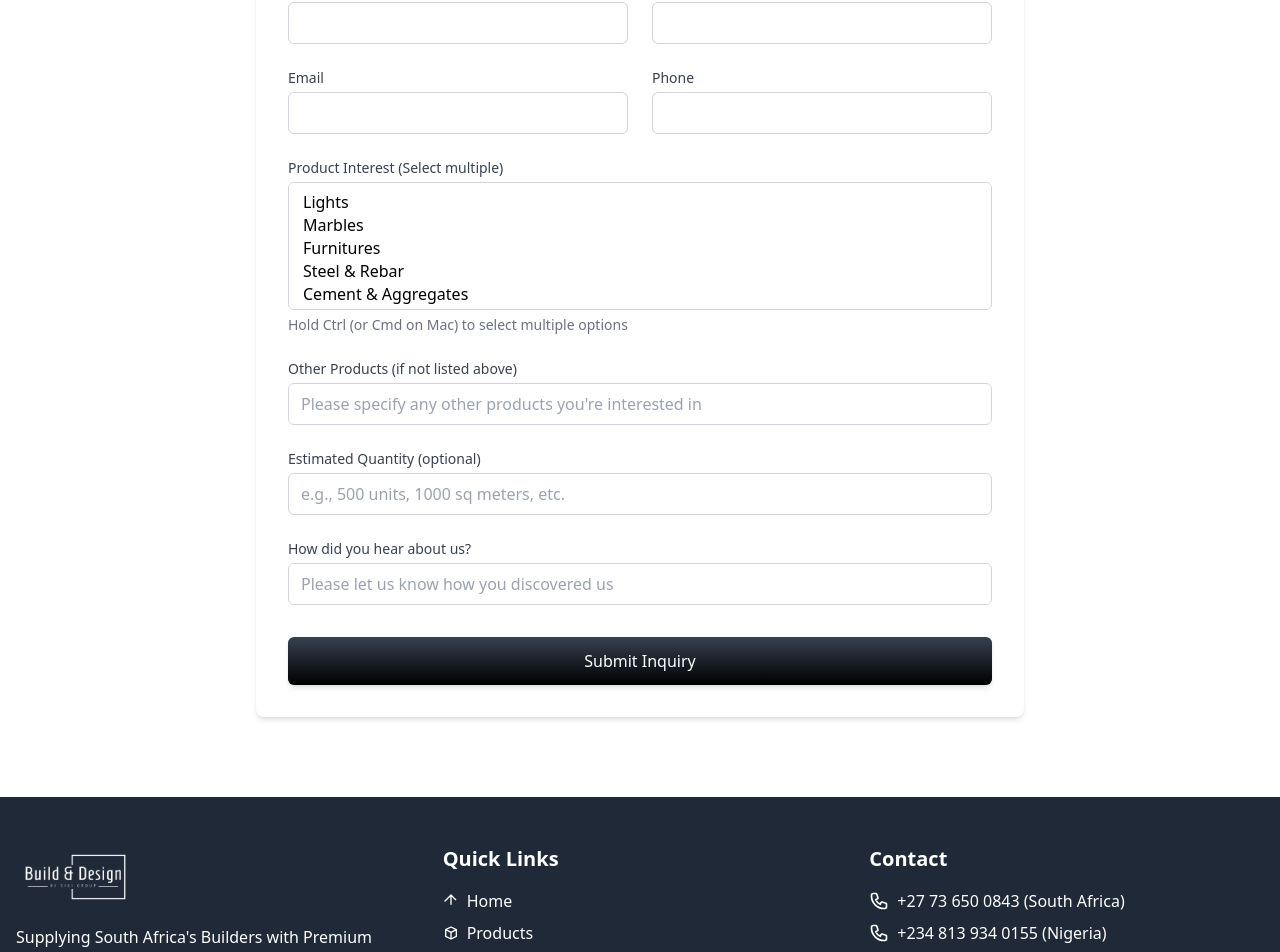
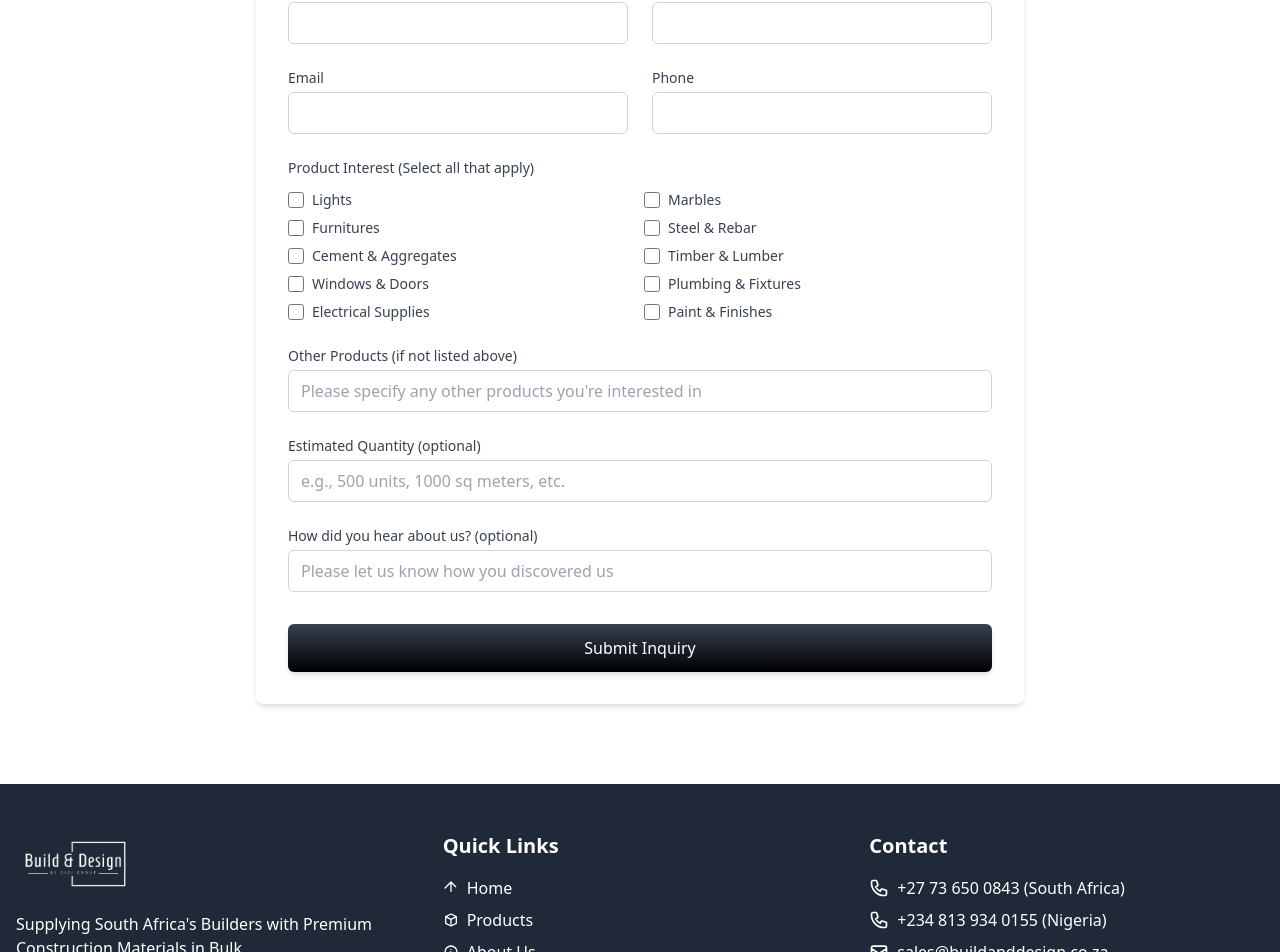
Before and after one commit to mrgigi/build-and-design-website, a Next.js app: page / in a window 1280 px wide. Shown: the part 2340-3292 px from the top of the page. Built offline with nearby package versions, Linux system fonts and the light colour scheme.

Commit message:
Update page.tsx

```diff
--- a/src/app/page.tsx
+++ b/src/app/page.tsx
@@ -1,4 +1,3 @@
-
 'use client';
 import { useState } from 'react';
 interface ContactFormData {
@@ -43,6 +42,25 @@ export default function Home() {
       setFormData({ ...formData, productInterest: options });
     } else {
       setFormData({ ...formData, [name]: value });
+    }
+  };
+
+  // Handle checkbox changes for product interest
+  const handleCheckboxChange = (e: React.ChangeEvent<HTMLInputElement>) => {
+    const { value, checked } = e.target;
+
+    if (checked) {
+      // Add the value to the array if checked
+      setFormData({
+        ...formData,
+        productInterest: [...formData.productInterest, value]
+      });
+    } else {
+      // Remove the value from the array if unchecked
+      setFormData({
+        ...formData,
+        productInterest: formData.productInterest.filter(item => item !== value)
+      });
     }
   };
 
@@ -320,26 +338,121 @@ export default function Home() {
                 </div>
               </div>
 
+              {/* Changed from multi-select to checkboxes */}
               <div className="mt-6">
-                <label htmlFor="productInterest" className="block text-sm font-medium text-gray-700 mb-1">Product Interest (Select multiple)</label>
-                <select
-                  name="productInterest"
-                  id="productInterest"
-                  multiple
-                  className="w-full px-3 py-2 border border-gray-300 rounded-md focus:outline-none focus:ring-2 focus:ring-gray-500 h-32"
-                >
-                  <option value="Lights">Lights</option>
-                  <option value="Marbles">Marbles</option>
-                  <option value="Furnitures">Furnitures</option>
-                  <option value="Steel & Rebar">Steel & Rebar</option>
-                  <option value="Cement & Aggregates">Cement & Aggregates</option>
-                  <option value="Timber & Lumber">Timber & Lumber</option>
-                  <option value="Windows & Doors">Windows & Doors</option>
-                  <option value="Plumbing & Fixtures">Plumbing & Fixtures</option>
-                  <option value="Electrical Supplies">Electrical Supplies</option>
-                  <option value="Paint & Finishes">Paint & Finishes</option>
-                </select>
-                <p className="text-sm text-gray-500 mt-1">Hold Ctrl (or Cmd on Mac) to select multiple options</p>
+                <label className="block text-sm font-medium text-gray-700 mb-3">Product Interest (Select all that apply)</label>
+                <div className="grid grid-cols-1 md:grid-cols-2 gap-2">
+                  <div className="flex items-center">
+                    <input
+                      type="checkbox"
+                      name="productInterest[]"
+                      id="product-lights"
+                      value="Lights"
+                      className="h-4 w-4 text-black focus:ring-gray-500 border-gray-300 rounded"
+                      onChange={handleCheckboxChange}
+                    />
+                    <label htmlFor="product-lights" className="ml-2 block text-sm text-gray-700">Lights</label>
+                  </div>
+                  <div className="flex items-center">
+                    <input
+                      type="checkbox"
+                      name="productInterest[]"
+                      id="product-marbles"
+                      value="Marbles"
+                      className="h-4 w-4 text-black focus:ring-gray-500 border-gray-300 rounded"
+                      onChange={handleCheckboxChange}
+                    />
+                    <label htmlFor="product-marbles" className="ml-2 block text-sm text-gray-700">Marbles</label>
+                  </div>
+                  <div className="flex items-center">
+                    <input
+                      type="checkbox"
+                      name="productInterest[]"
+                      id="product-furnitures"
+                      value="Furnitures"
+                      className="h-4 w-4 text-black focus:ring-gray-500 border-gray-300 rounded"
+                      onChange={handleCheckboxChange}
+                    />
+                    <label htmlFor="product-furnitures" className="ml-2 block text-sm text-gray-700">Furnitures</label>
+                  </div>
+                  <div className="flex items-center">
+                    <input
+                      type="checkbox"
+                      name="productInterest[]"
+                      id="product-steel"
+                      value="Steel & Rebar"
+                      className="h-4 w-4 text-black focus:ring-gray-500 border-gray-300 rounded"
+                      onChange={handleCheckboxChange}
+                    />
+                    <label htmlFor="product-steel" className="ml-2 block text-sm text-gray-700">Steel & Rebar</label>
+                  </div>
+                  <div className="flex items-center">
+                    <input
+                      type="checkbox"
+                      name="productInterest[]"
+                      id="product-cement"
+                      value="Cement & Aggregates"
+                      className="h-4 w-4 text-black focus:ring-gray-500 border-gray-300 rounded"
+                      onChange={handleCheckboxChange}
+                    />
+                    <label htmlFor="product-cement" className="ml-2 block text-sm text-gray-700">Cement & Aggregates</label>
+                  </div>
+                  <div className="flex items-center">
+                    <input
+                      type="checkbox"
+                      name="productInterest[]"
+                      id="product-timber"
+                      value="Timber & Lumber"
+                      className="h-4 w-4 text-black focus:ring-gray-500 border-gray-300 rounded"
+                      onChange={handleCheckboxChange}
+                    />
+                    <label htmlFor="product-timber" className="ml-2 block text-sm text-gray-700">Timber & Lumber</label>
+                  </div>
+                  <div className="flex items-center">
+                    <input
+                      type="checkbox"
+                      name="productInterest[]"
+                      id="product-windows"
+                      value="Windows & Doors"
+                      className="h-4 w-4 text-black focus:ring-gray-500 border-gray-300 rounded"
+                      onChange={handleCheckboxChange}
+                    />
+                    <label htmlFor="product-windows" className="ml-2 block text-sm text-gray-700">Windows & Doors</label>
+                  </div>
+                  <div className="flex items-center">
+                    <input
+                      type="checkbox"
+                      name="productInterest[]"
+                      id="product-plumbing"
+                      value="Plumbing & Fixtures"
+                      className="h-4 w-4 text-black focus:ring-gray-500 border-gray-300 rounded"
+                      onChange={handleCheckboxChange}
+                    />
+                    <label htmlFor="product-plumbing" className="ml-2 block text-sm text-gray-700">Plumbing & Fixtures</label>
+                  </div>
+                  <div className="flex items-center">
+                    <input
+                      type="checkbox"
+                      name="productInterest[]"
+                      id="product-electrical"
+                      value="Electrical Supplies"
+                      className="h-4 w-4 text-black focus:ring-gray-500 border-gray-300 rounded"
+                      onChange={handleCheckboxChange}
+                    />
+                    <label htmlFor="product-electrical" className="ml-2 block text-sm text-gray-700">Electrical Supplies</label>
+                  </div>
+                  <div className="flex items-center">
+                    <input
+                      type="checkbox"
+                      name="productInterest[]"
+                      id="product-paint"
+                      value="Paint & Finishes"
+                      className="h-4 w-4 text-black focus:ring-gray-500 border-gray-300 rounded"
+                      onChange={handleCheckboxChange}
+                    />
+                    <label htmlFor="product-paint" className="ml-2 block text-sm text-gray-700">Paint & Finishes</label>
+                  </div>
+                </div>
               </div>
 
               <div className="mt-6">
@@ -364,9 +477,9 @@ export default function Home() {
                 />
               </div>
 
-              {/* Changed "How did you hear about us?" field to text input */}
+              {/* Changed "How did you hear about us?" field to optional */}
               <div className="mt-6">
-                <label htmlFor="hearAboutUs" className="block text-sm font-medium text-gray-700 mb-1">How did you hear about us?</label>
+                <label htmlFor="hearAboutUs" className="block text-sm font-medium text-gray-700 mb-1">How did you hear about us? (optional)</label>
                 <input
                   type="text"
                   name="hearAboutUs"
```
